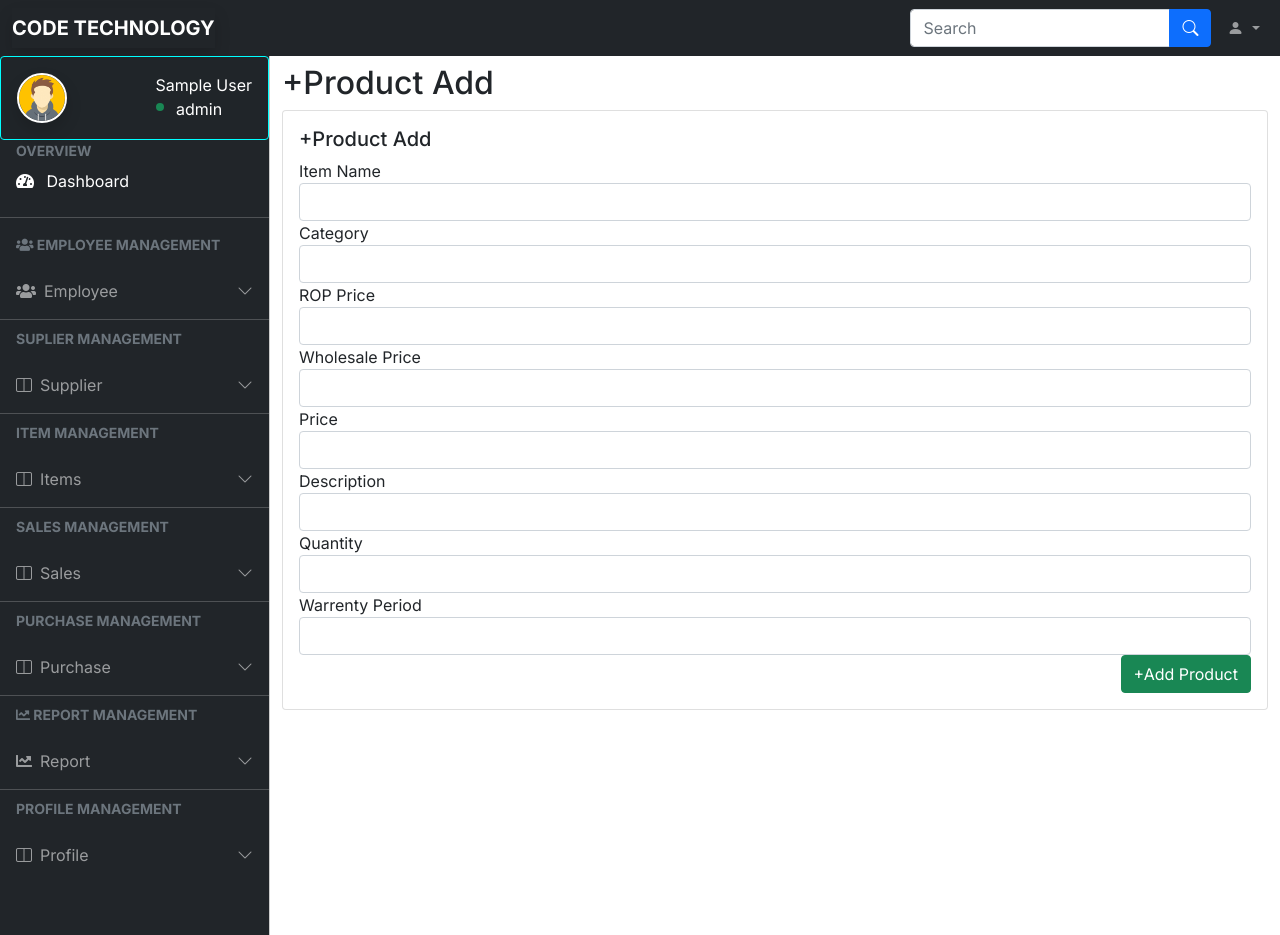
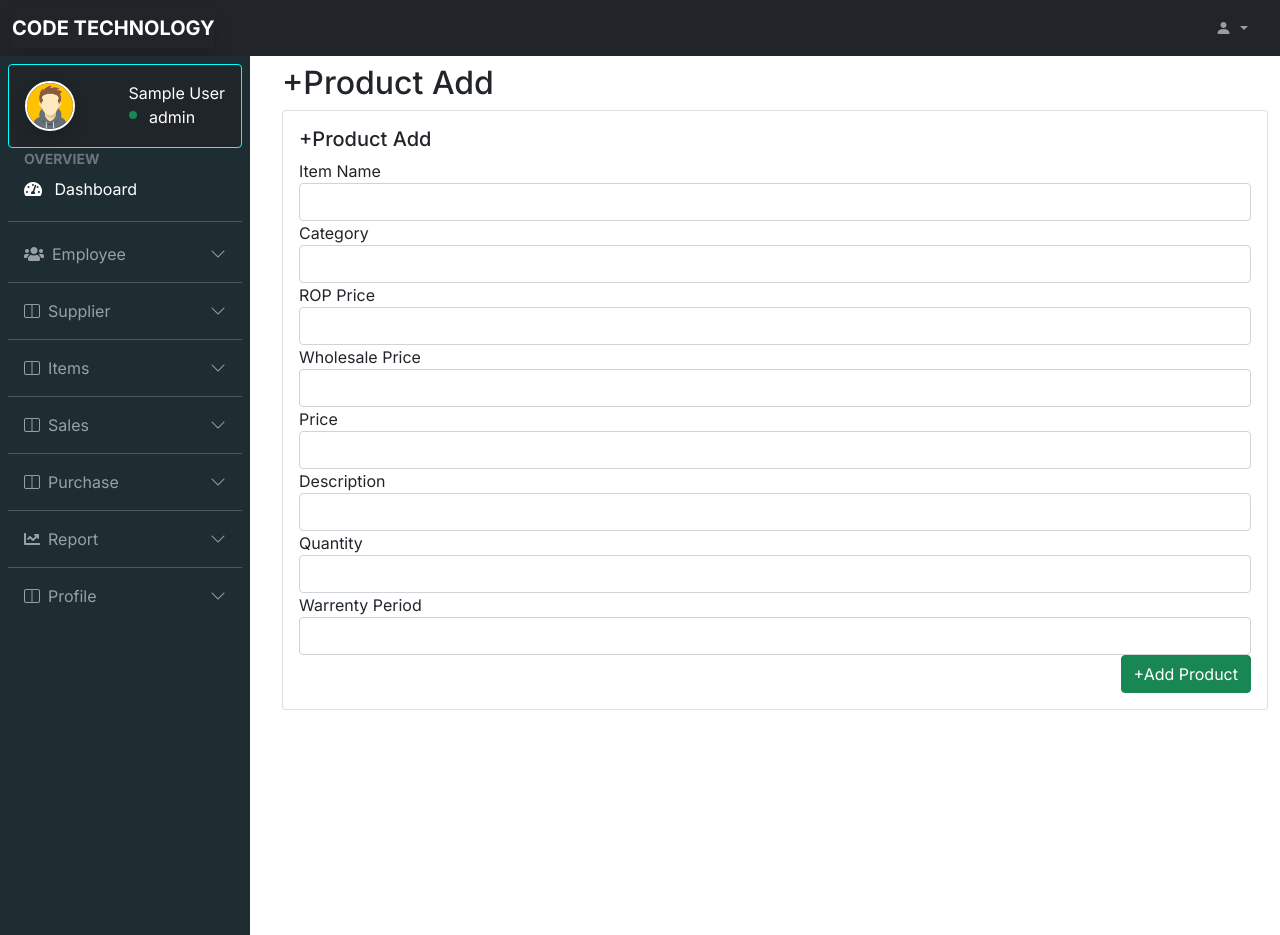
Before and after one commit to KevinShehan/code_tech_pro, a PHP site: page /item_add.php in a window 1280 px wide. Run offline with PHP 8.4, Linux system fonts and the light colour scheme; the visitor is signed in with stand-in values (Sample User, id 1); tables that the repository leaves empty or names only in its code hold one stand-in row (values such as "Sample post"); some libraries are stand-ins or nearby versions.

Commit message:
top nav search bar removed

```diff
--- a/Common/Pages/Footer.php
+++ b/Common/Pages/Footer.php
@@ -10,6 +10,7 @@
 <script src="https://code.jquery.com/jquery-3.7.0.min.js" ></script>
 <script src="https://cdn.datatables.net/1.13.4/js/jquery.dataTables.js"></script>
 <!-- <script src="https://cdnjs.cloudflare.com/ajax/libs/nanoscroller/0.8.7/jquery.nanoscroller.min.js"></script> -->
+<script src="https://unpkg.com/simplebar@5.3.5/dist/simplebar.min.js"></script>
 
 <!-- MDB -->
 <!-- <script
@@ -19,5 +20,4 @@
  -->
 
 </body>
-
 </html>
--- a/Common/Pages/Header.php
+++ b/Common/Pages/Header.php
@@ -28,8 +28,10 @@
   <!--
     <link rel="stylesheet" href="pages/css/adminlte.min.css"> -->
     <link rel="stylesheet" href="https://cdn.datatables.net/1.13.4/css/jquery.dataTables.css" />
-  <script type="text/javascript" src="https://www.gstatic.com/charts/loader.js"></script>
-  <script type="text/javascript">
+    <link rel="stylesheet" href="https://unpkg.com/simplebar@5.3.5/dist/simplebar.min.css" />
+    <script type="text/javascript" src="https://www.gstatic.com/charts/loader.js"></script>
+
+ <script type="text/javascript">
     google.charts.load('current', {
       'packages': ['corechart']
     });
--- a/Common/Side_nav.php
+++ b/Common/Side_nav.php
@@ -7,8 +7,6 @@
 </style>
 
 <?php
-
-
 function privilledge()
 {
   if ($_SESSION['user_role'] == 'admin') {
@@ -22,10 +20,38 @@ function privilledge()
   }
 }
 ?>
+<script>
+  new SimpleBar(document.getElementById('sideNavigation'));
+</script>
+<style>
+#sideNavigation {
+  /* Set the width and height of your side navigation */
+  width: 200px;
+  height: 300px;
+  /* Set the overflow to auto to enable scrolling */
+  overflow: auto;
+}
 
+/* Add custom styles to the scrollbar track */
+#sideNavigation::-webkit-scrollbar-track {
+  background-color: red;
+}
 
-<div class="offcanvas offcanvas-start sidebar-nav bg-dark" tabindex="-1" id="sidebar">
-  <div class="offcanvas-body p-0">
+/* Add custom styles to the scrollbar thumb */
+#sideNavigation::-webkit-scrollbar-thumb {
+  background-color: blue;
+}
+
+/* Add custom styles to the scrollbar thumb on hover */
+#sideNavigation::-webkit-scrollbar-thumb:hover {
+  background-color: green;
+}
+</style>
+<!-- <div id="sideNavigation" class="simplebar"> -->
+  <!-- Your side navigation content here -->
+
+  <div class="offcanvas offcanvas-start sidebar-nav bg-dark" tabindex="-1" id="sidebar" style="background-color: #1e2d32;width: 250px;">
+  <div class="offcanvas-body p-2" style="background-color: #1e2d32;width: 250px;">
     <nav class="navbar-dark">
       <ul class="navbar-nav">
         <!-- Menu items -->
@@ -87,7 +113,7 @@ function privilledge()
                     echo $callingName;
                   }
                   ?>
-                <br/>
+                  <br />
 
 
 
@@ -111,21 +137,28 @@ function privilledge()
           </div>
         </li>
         <li>
+
+
+
           <!-- Dashboard item -->
           <a href="dashboard.php" class="nav-link px-3 active">
             <span class="me-2"> <i class="fa fa-tachometer-alt"></i></span>
             <span>Dashboard</span>
           </a>
         </li>
-        <li class="my-2">
+
+
+
+
+        <li class="my-1">
           <hr class="dropdown-divider bg-light" />
         </li>
-        <li>
+        <!-- <li>
           <div class="text-muted small fw-bold text-uppercase px-3 mb-3 ">
             <i class="fas fa-users"></i>
             Employee Management
           </div>
-        </li>
+        </li> -->
         <li>
           <a class="nav-link px-3 sidebar-link li-top" data-bs-toggle="collapse" href="#employeeMenu">
             <span class="me-2"> <i class="fas fa-users"></i></i></span>
@@ -163,11 +196,11 @@ function privilledge()
         <li class="my-6">
           <hr class="dropdown-divider bg-light" />
         </li>
-        <li>
+        <!-- <li>
           <div class="text-muted small fw-bold text-uppercase px-3 mb-3">
             Suplier Management
           </div>
-        </li>
+        </li> -->
         <li>
           <a class="nav-link px-3 sidebar-link li-top" data-bs-toggle="collapse" href="#SupplierMenu">
             <span class="me-2"><i class="bi bi-layout-split"></i></span>
@@ -202,11 +235,11 @@ function privilledge()
         <li class="my-6">
           <hr class="dropdown-divider bg-light" />
         </li>
-        <li>
+        <!-- <li>
           <div class="text-muted small fw-bold text-uppercase px-3 mb-3">
             Item Management
           </div>
-        </li>
+        </li> -->
         <li>
           <a class="nav-link px-3 sidebar-link li-top" data-bs-toggle="collapse" href="#itemsMenu">
             <span class="me-2"><i class="bi bi-layout-split"></i></span>
@@ -240,11 +273,11 @@ function privilledge()
         <li class="my-6">
           <hr class="dropdown-divider bg-light" />
         </li>
-        <li>
+        <!-- <li>
           <div class="text-muted small fw-bold text-uppercase px-3 mb-3">
             Sales Management
           </div>
-        </li>
+        </li> -->
         <li>
           <a class="nav-link px-3 sidebar-link li-top" data-bs-toggle="collapse" href="#salesMenu">
             <span class="me-2"><i class="bi bi-layout-split"></i></span>
@@ -278,11 +311,11 @@ function privilledge()
         <li class="my-7">
           <hr class="dropdown-divider bg-light" />
         </li>
-        <li>
+        <!-- <li>
           <div class="text-muted small fw-bold text-uppercase px-3 mb-3">
             Purchase Management
           </div>
-        </li>
+        </li> -->
         <li>
           <a class="nav-link px-3 sidebar-link li-top" data-bs-toggle="collapse" href="#purchaseMenu">
             <span class="me-2"><i class="bi bi-layout-split"></i></span>
@@ -315,12 +348,12 @@ function privilledge()
         <li class="my-8">
           <hr class="dropdown-divider bg-light" />
         </li>
-        <li>
+        <!-- <li>
           <div class="text-muted small fw-bold text-uppercase px-3 mb-3">
             <i class="fa fa-chart-line"></i>
             Report Management
           </div>
-        </li>
+        </li> -->
         <li>
           <a class="nav-link px-3 sidebar-link li-top" data-bs-toggle="collapse" href="#reportMenu">
             <span class="me-2"> <i class="fa fa-chart-line"></i></span>
@@ -352,11 +385,11 @@ function privilledge()
         <li class="my-8">
           <hr class="dropdown-divider bg-light" />
         </li>
-        <li>
+        <!-- <li>
           <div class="text-muted small fw-bold text-uppercase px-3 mb-3">
             Profile Management
           </div>
-        </li>
+        </li> -->
         <li>
           <a class="nav-link px-3 sidebar-link li-top" data-bs-toggle="collapse" href="#layouts">
             <span class="me-2"><i class="bi bi-layout-split"></i></span>
@@ -392,6 +425,22 @@ function privilledge()
   </div>
 </div>
 
+
+
+
+
+
+
+
+
+
+
+
+
+<!-- </div> -->
+
+
+
 <script>
   // Get all sidebar links with collapse behavior
   const sidebarLinks = document.querySelectorAll('.sidebar-link[data-bs-toggle="collapse"]');
--- a/Common/Top_nav.php
+++ b/Common/Top_nav.php
@@ -9,14 +9,15 @@
       <span class="navbar-toggler-icon"></span>
     </button>
     <div class="collapse navbar-collapse" id="topNavBar">
-      <form class="d-flex ms-auto my-3 my-lg-0">
+      <!-- <form class="d-flex ms-auto my-3 my-lg-0">
         <div class="input-group">
           <input class="form-control" type="search" placeholder="Search" aria-label="Search" />
           <button class="btn btn-primary" type="submit">
             <i class="bi bi-search"></i>
           </button>
         </div>
-      </form>
+      </form> -->
+      <!-- <div class="d-flex justify-content-end">
         <ul class="navbar-nav">
           <li class="nav-item dropdown">
             <a class="nav-link dropdown-toggle ms-2" href="#" role="button" data-bs-toggle="dropdown" aria-expanded="false">
@@ -38,6 +39,53 @@
             </ul>
           </li>
         </ul>
+      </div> -->
+
+
+      <div class="container d-flex justify-content-end">
+    <ul class="navbar-nav">
+      <li class="nav-item dropdown">
+        <a class="nav-link dropdown-toggle" href="#" role="button" data-bs-toggle="dropdown" aria-expanded="false">
+          <i class="bi bi-person-fill"></i>
+        </a>
+        <div class="dropdown-menu dropdown-menu-end">
+          <a class="dropdown-item" href="#">
+            <i class="fas fa-user"></i>
+            Profile
+          </a>
+          <a class="dropdown-item" href="#">
+            <i class="fas fa-cog"></i>
+            Setting
+          </a>
+          <a class="dropdown-item" href="Pages/Logout.php">
+            <i class="fas fa-sign-out-alt"></i> Log Out
+          </a>
+        </div>
+      </li>
+    </ul>
+  </div>
+
+
+
+
+
+
+
+
+
+
+
+
+
+
+
+
+
+
+
+
+
+
     </div>
   </div>
 </nav>
--- a/Common/item_add.php
+++ b/Common/item_add.php
@@ -30,7 +30,7 @@ include('Side_nav.php');
                             <label>Description</label>
                             <input type="text" name="" id="" class="form-control">
                             <label>Quantity</label>
-                            <input type="number" name="" id="" class="form-control">
+                            <input type="number" name="" id="" class="form-control"  min="0" required>
                             <label>Warrenty Period</label>
                             <input type="text" name="" id="" class="form-control">
                             <div class="input-group justify-content-end">
```
Also changed, not shown: Common/index.php (+20 -19 lines). Lines whose indentation alone changed are shown as unchanged.
